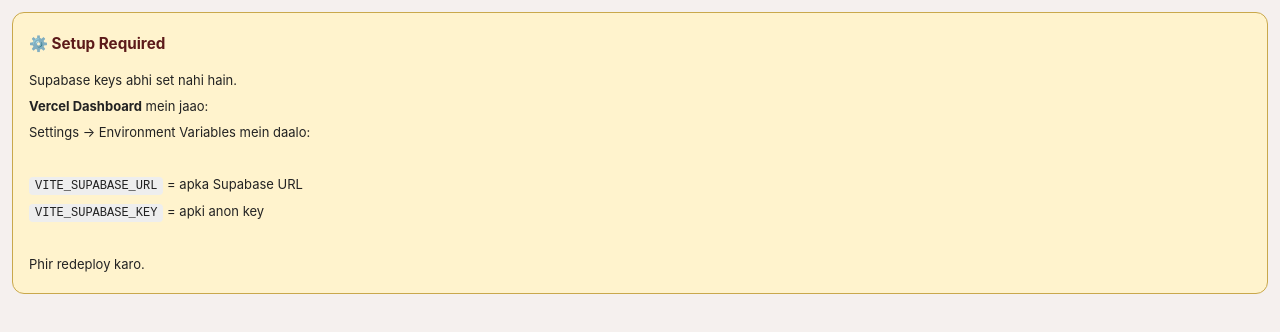
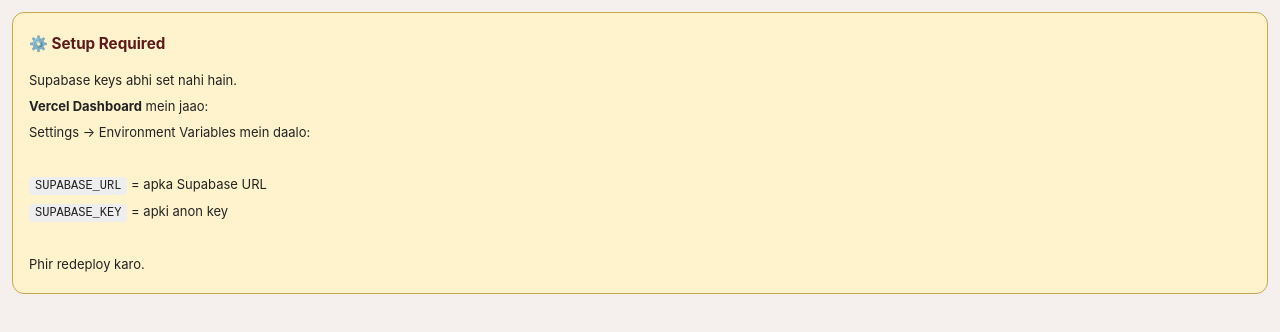
Before and after one commit to utsavpolyplast-debug/guruji-salary, a website: page index.html in a window 1280 px wide. Drawn offline with nearby package versions, Linux system fonts and the light colour scheme.

Commit message:
Update index.html

```diff
--- a/index.html
+++ b/index.html
@@ -94,8 +94,8 @@
     Supabase keys abhi set nahi hain.<br>
     <b>Vercel Dashboard</b> mein jaao:<br>
     Settings → Environment Variables mein daalo:<br><br>
-    <code>VITE_SUPABASE_URL</code> = apka Supabase URL<br>
-    <code>VITE_SUPABASE_KEY</code> = apki anon key<br><br>
+    <code>SUPABASE_URL</code> = apka Supabase URL<br>
+    <code>SUPABASE_KEY</code> = apki anon key<br><br>
     Phir redeploy karo.
   </div>
 </div>
```
